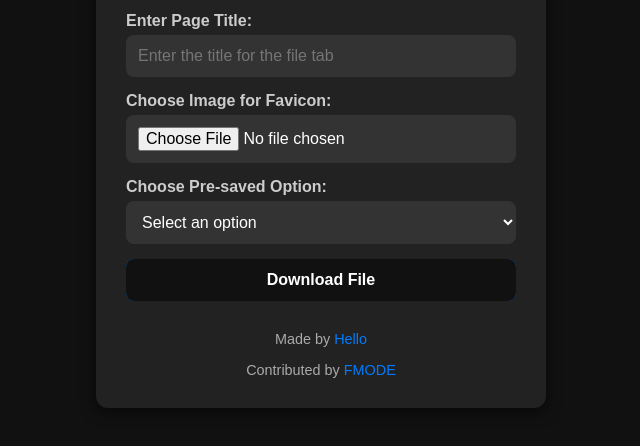
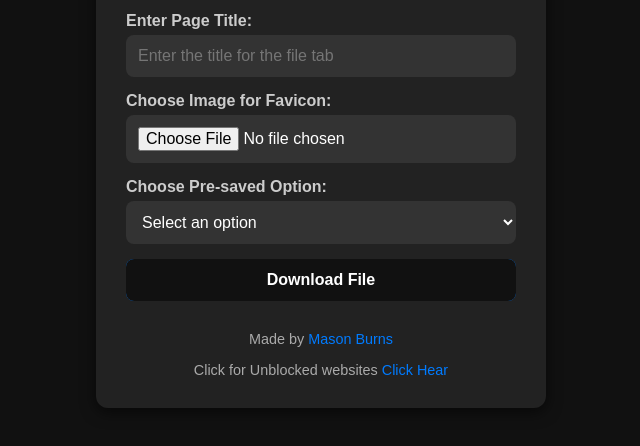
Before and after one commit to DEMO13291/masonss, a plain HTML site: page index.html in a window 1280 px wide. Shown: the part 274-720 px from the top of the page, without its empty margins (319-959 px from the left). Drawn offline with Linux system fonts and the light colour scheme.

Commit message:
Update index.html

```diff
--- a/index.html
+++ b/index.html
@@ -213,10 +213,10 @@
         <button id="generate-button"><span>Download File</span></button>
 
         <div class="footer">
-            Made by <a href="Mason Burns">Hello</a>
+            Made by <a href="https://docs.google.com/presentation/d/10OvqvyVxIHQeJcXERPE9KHoY-UxyqqsB9-2CyYAclxk/edit#slide=id.g2ac9c5a05f9_0_5">Mason Burns</a>
         </div>
         <div class="footer">
-            Contributed by <a href="Mason">FMODE</a>
+            Click for Unblocked websites <a href="https://updatefaker.com/windows11/index.html">Click Hear</a>
         </div>
     </div>
 
```
